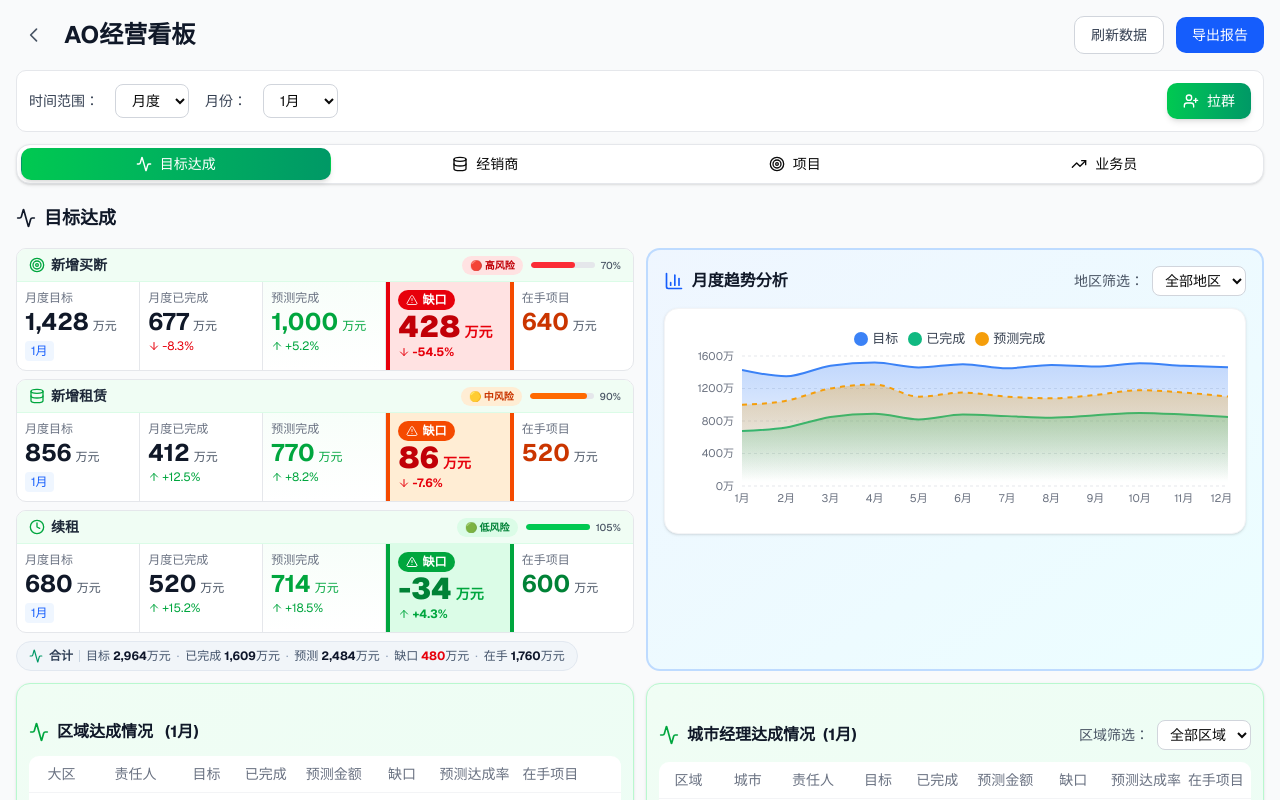
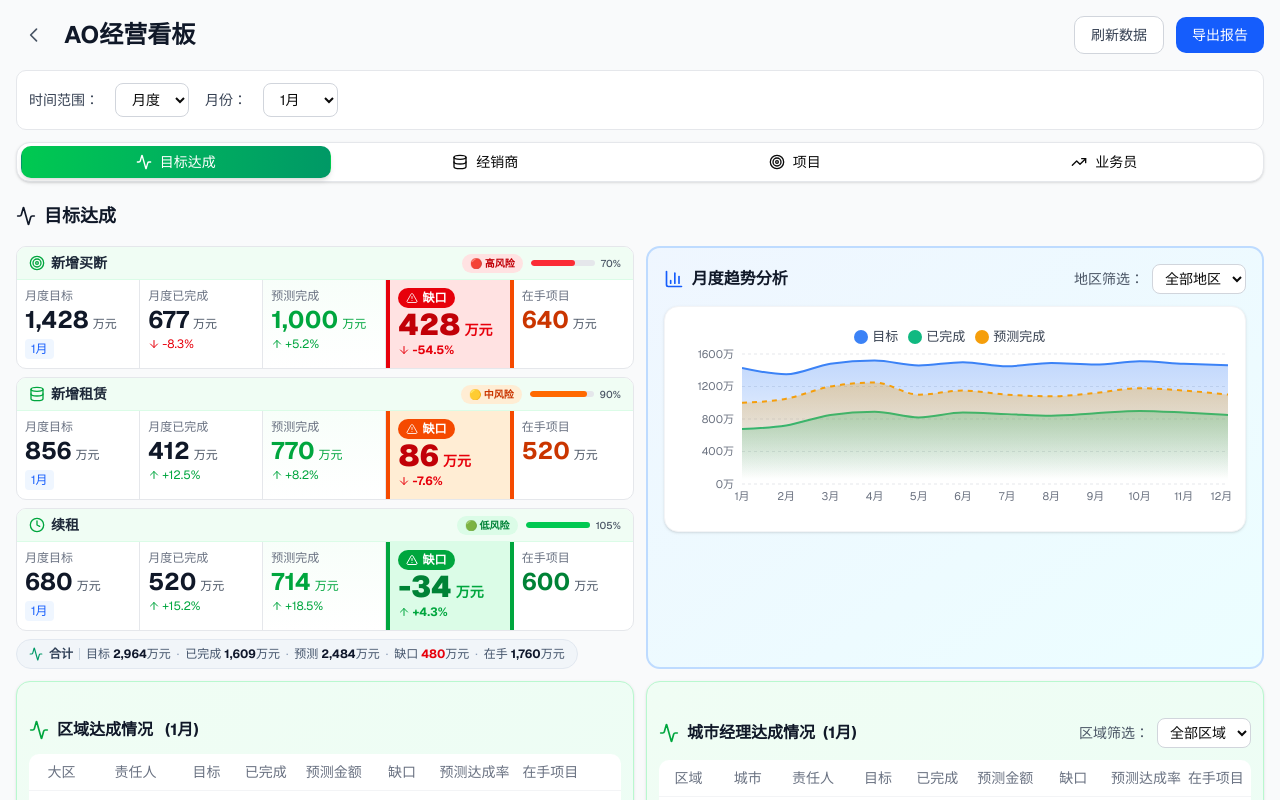
Before and after one commit to navylee1990/coze_jsc, a Next.js app: page /sales in a window 1280 px wide. Shown: the top 800 px of the page. Built offline with nearby package versions, Linux system fonts and the light colour scheme.

Commit message:
feat: 删除顶部拉群按钮

```diff
--- a/src/app/sales/page.tsx
+++ b/src/app/sales/page.tsx
@@ -865,20 +865,6 @@ export default function SalesDashboard() {
                 </select>
               </>
             )}
-          </div>
-
-          {/* 右侧：企业微信拉群 */}
-          <div className="flex items-center gap-2">
-            <button
-              onClick={() => {
-                // 引导用户在表格中选择责任人
-                alert('请在下方的区域达成情况或城市经理达成情况表格中，点击对应责任人旁的拉群图标（👤+）来发起协同');
-              }}
-              className="flex items-center gap-2 px-4 py-2 text-sm font-medium text-white bg-gradient-to-r from-green-500 to-emerald-600 rounded-lg hover:from-green-600 hover:to-emerald-700 transition-all shadow-md hover:shadow-lg"
-            >
-              <UserPlus className="w-4 h-4" />
-              拉群
-            </button>
           </div>
         </div>
       </div>
```
